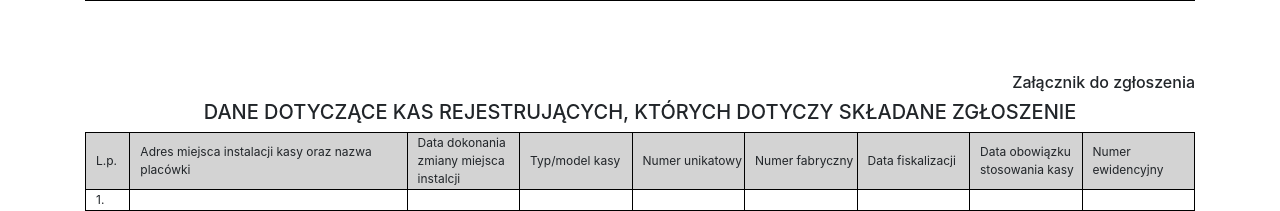
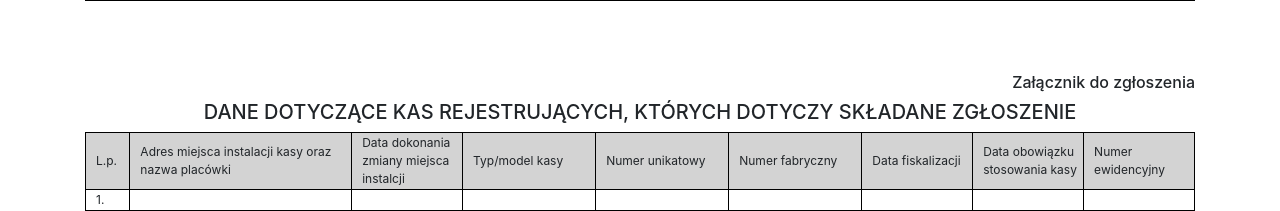
Before and after one commit to black999/kasy, a Django app: template kasy/templates/kasy/zgloszenieUS_podatnik.html in a window 1280 px wide. Shown: the part 837-1048 px from the top of the page. Run offline with Django 3.2, Linux system fonts and the light colour scheme; the template is opened without the code that fills it, so the values that code supplies are empty; some libraries are stand-ins or nearby versions.

Commit message:
zmiany kosmetyczne

```diff
--- a/kasy/templates/kasy/zgloszenieUS_podatnik.html
+++ b/kasy/templates/kasy/zgloszenieUS_podatnik.html
@@ -144,14 +144,14 @@
         <table class="legenda">
             <tr class="cien legenda">
                 <td style="width: 4%">L.p.</td>
-                <td style="width: 25%">Adres miejsca instalacji kasy oraz nazwa placówki</td>
-                <td>Data dokonania zmiany miejsca instalcji</td>
+                <td style="width: 20%">Adres miejsca instalacji kasy oraz nazwa placówki</td>
+                <td style="width: 10%">Data dokonania zmiany miejsca instalcji</td>
                 <td>Typ/model kasy</td>
                 <td>Numer unikatowy</td>
                 <td>Numer fabryczny</td>
-                <td>Data fiskalizacji</td>
-                <td>Data obowiązku stosowania kasy</td>
-                <td>Numer ewidencyjny</td>
+                <td style="width: 10%">Data fiskalizacji</td>
+                <td style="width: 10%">Data obowiązku stosowania kasy</td>
+                <td style="width: 10%">Numer ewidencyjny</td>
             </tr>
             <tr>
                 <td>1.</td>
```
